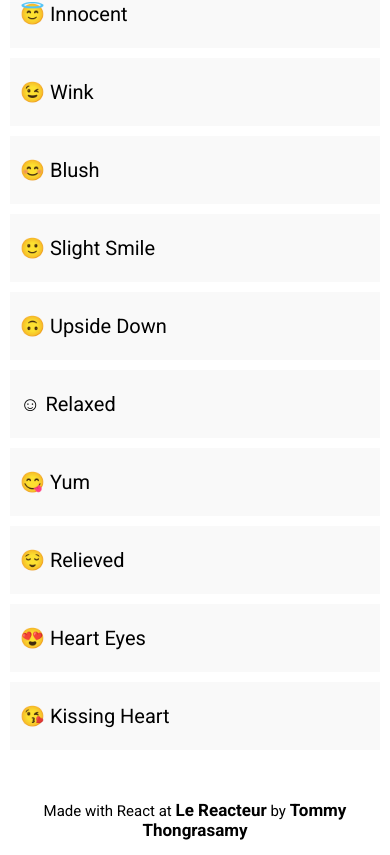
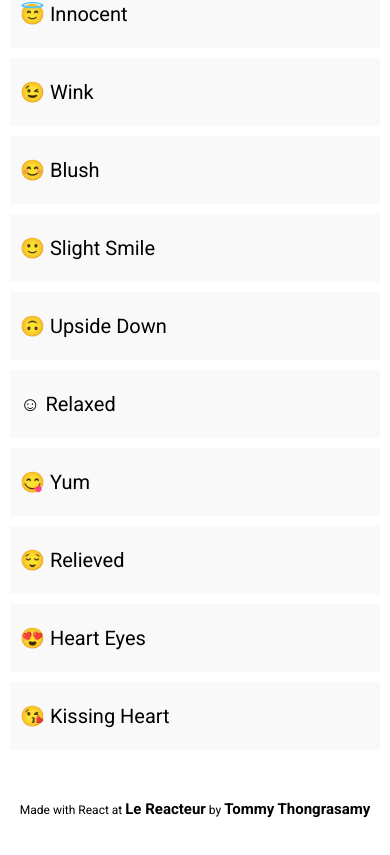
Before and after one commit to tommy211369/react-emoji-search, a React (Create React App) app: page / in a window 390 px wide. Shown: the part 949-1804 px from the top of the page. After the commit the page ends 1779 px from the top, so only its background shows below. Built offline with nearby package versions, Linux system fonts and the light colour scheme.

Commit message:
responsive footer

```diff
--- a/src/App.css
+++ b/src/App.css
@@ -101,3 +101,20 @@ p {
     font-size: 20px;
   }
 }
+
+@media (max-width: 425px) {
+  .footer p {
+    font-size: 12px;
+  }
+
+  .footer a {
+    font-size: 15px;
+  }
+}
+
+@media (max-width: 320px) {
+  .footer p,
+  .footer a {
+    font-size: 12px;
+  }
+}
```
